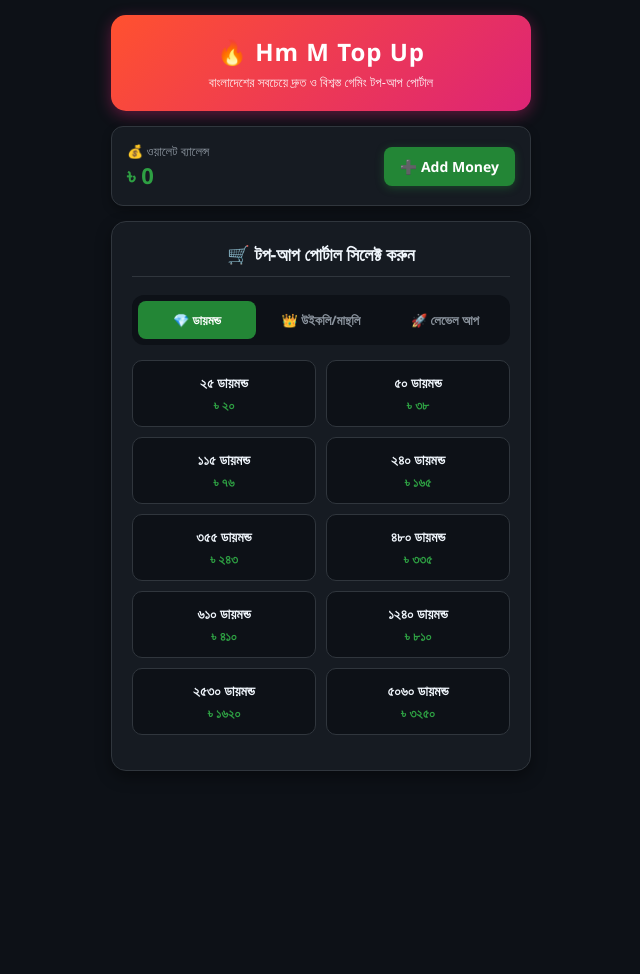
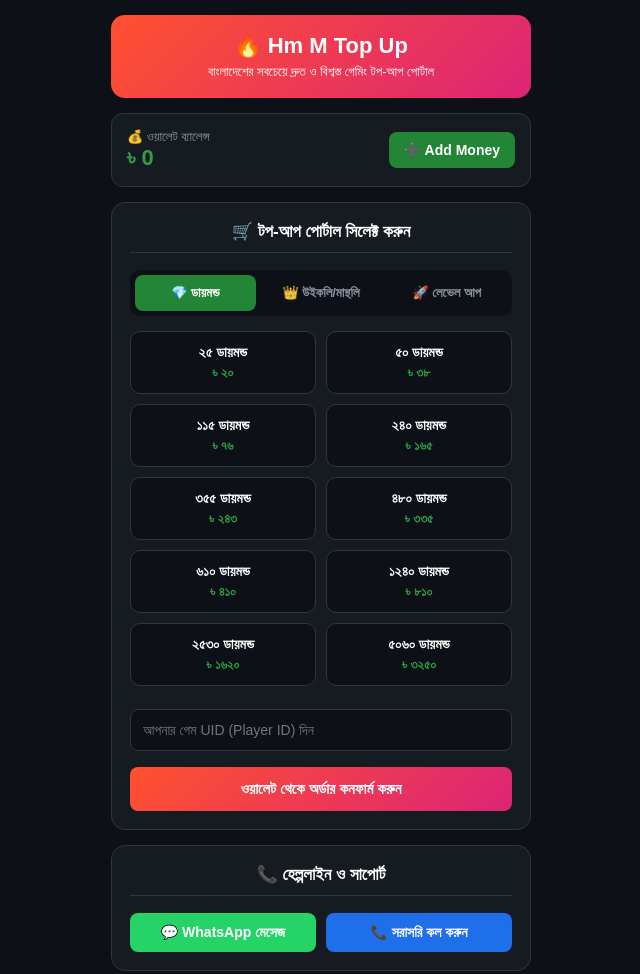
Before and after one commit to hmmojahid98-byte/Hm-M-top-up-, a plain HTML site: page index.html in a window 1280 px wide. Shown: the whole page, without its empty margins (319-959 px from the left). Before the commit the page ends 804 px from the top, so only its background shows below. Drawn offline with Linux system fonts and the light colour scheme.

Commit message:
Update index.html

```diff
--- a/index.html
+++ b/index.html
@@ -3,61 +3,41 @@
 <head>
     <meta charset="UTF-8">
     <meta name="viewport" content="width=device-width, initial-scale=1.0">
-    <title>Hm M Top Up - Official Gaming Store</title>
+    <title>Hm M Top Up</title>
     <style>
-        * { box-sizing: border-box; font-family: 'Segoe UI', Tahoma, Geneva, Verdana, sans-serif; }
-        body { background-color: #0d1117; color: #ffffff; margin: 0; padding: 15px; text-align: center; }
+        * { box-sizing: border-box; font-family: sans-serif; }
+        body { background: #0d1117; color: #fff; margin: 0; padding: 15px; text-align: center; }
         .container { max-width: 420px; margin: 0 auto; }
-
-        /* হেডার ডিজাইন */
-        .header { background: linear-gradient(135deg, #ff512f, #dd2476); padding: 20px; border-radius: 15px; margin-bottom: 15px; box-shadow: 0 4px 15px rgba(221, 36, 118, 0.4); }
-        .header h1 { margin: 0; font-size: 24px; letter-spacing: 1px; }
-        .header p { margin: 5px 0 0; font-size: 13px; opacity: 0.9; }
-
-        /* ওয়ালেট ব্যালেন্স ও অ্যাড মানি বাটন বার */
-        .wallet-bar { background: #161b22; padding: 15px; border-radius: 12px; border: 1px solid #30363d; display: flex; justify-content: space-between; align-items: center; margin-bottom: 15px; box-shadow: 0 4px 10px rgba(0,0,0,0.3); }
-        .wallet-info { text-align: left; }
-        .wallet-title { font-size: 13px; color: #8b949e; display: block; }
+        .header { background: linear-gradient(135deg, #ff512f, #dd2476); padding: 18px; border-radius: 14px; margin-bottom: 15px; }
+        .header h1 { margin: 0; font-size: 22px; }
+        .header p { margin: 5px 0 0; font-size: 13px; }
+        .wallet-bar { background: #161b22; padding: 15px; border-radius: 12px; border: 1px solid #30363d; display: flex; justify-content: space-between; align-items: center; margin-bottom: 15px; }
         .balance { font-size: 22px; font-weight: bold; color: #2ea043; }
-        .open-add-btn { background: #238636; color: white; border: none; padding: 10px 16px; border-radius: 8px; font-size: 14px; font-weight: bold; cursor: pointer; box-shadow: 0 2px 8px rgba(35, 134, 54, 0.4); }
-
-        /* কার্ড বক্স */
-        .card { background: #161b22; padding: 20px; border-radius: 15px; border: 1px solid #30363d; margin-bottom: 18px; box-shadow: 0 6px 15px rgba(0,0,0,0.4); }
-        .card h3 { margin-top: 0; font-size: 18px; color: #f0f6fc; border-bottom: 1px solid #30363d; padding-bottom: 10px; }
-
-        /* পেমেন্ট মেথড বাটন (বিকাশ ও নগদ) */
+        .open-add-btn { background: #238636; color: #fff; border: none; padding: 10px 15px; border-radius: 8px; font-size: 14px; font-weight: bold; cursor: pointer; }
+        .card { background: #161b22; padding: 18px; border-radius: 14px; border: 1px solid #30363d; margin-bottom: 15px; }
+        .card h3 { margin-top: 0; font-size: 17px; border-bottom: 1px solid #30363d; padding-bottom: 10px; }
         .pay-methods { display: flex; gap: 10px; margin-bottom: 15px; }
-        .pay-btn { flex: 1; padding: 12px; border-radius: 10px; border: 2px solid transparent; font-weight: bold; font-size: 15px; cursor: pointer; transition: 0.2s; color: white; }
+        .pay-btn { flex: 1; padding: 12px; border-radius: 8px; border: 2px solid transparent; font-weight: bold; font-size: 15px; cursor: pointer; color: #fff; }
         .bkash-btn { background: #e2136e; }
         .nagad-btn { background: #f6921e; }
-        .pay-btn.active { border-color: #ffffff; transform: scale(1.03); }
-
+        .pay-btn.active { border-color: #fff; }
         .number-display { background: #0d1117; padding: 12px; border-radius: 10px; border: 1px dashed #8b949e; margin-bottom: 12px; }
-        .number-text { font-size: 20px; font-weight: bold; color: #58a6ff; letter-spacing: 1px; margin: 5px 0; }
-        .copy-btn { background: #21262d; color: #c9d1d9; border: 1px solid #30363d; padding: 6px 14px; border-radius: 6px; font-size: 12px; cursor: pointer; }
-
-        /* পোর্টাল বা ট্যাব বাটন */
-        .portal-tabs { display: flex; gap: 6px; margin-bottom: 15px; background: #0d1117; padding: 6px; border-radius: 12px; }
-        .tab-btn { flex: 1; padding: 10px 5px; background: transparent; border: none; color: #8b949e; font-size: 13px; font-weight: bold; border-radius: 8px; cursor: pointer; transition: 0.3s; }
-        .tab-btn.active { background: #238636; color: white; }
-
-        /* প্যাকেজ গ্রিড ডিজাইন */
+        .number-text { font-size: 20px; font-weight: bold; color: #58a6ff; margin: 5px 0; }
+        .copy-btn { background: #21262d; color: #fff; border: 1px solid #30363d; padding: 6px 12px; border-radius: 6px; font-size: 12px; cursor: pointer; }
+        .portal-tabs { display: flex; gap: 5px; margin-bottom: 15px; background: #0d1117; padding: 5px; border-radius: 10px; }
+        .tab-btn { flex: 1; padding: 10px 4px; background: transparent; border: none; color: #8b949e; font-size: 13px; font-weight: bold; border-radius: 8px; cursor: pointer; }
+        .tab-btn.active { background: #238636; color: #fff; }
         .pkg-grid { display: grid; grid-template-columns: 1fr 1fr; gap: 10px; margin-bottom: 15px; }
-        .pkg-item { background: #0d1117; border: 1px solid #30363d; padding: 12px 8px; border-radius: 10px; cursor: pointer; transition: 0.2s; }
-        .pkg-item.selected { border-color: #ff512f; background: rgba(255, 81, 47, 0.15); }
-        .pkg-name { font-size: 14px; font-weight: bold; color: #f0f6fc; margin-bottom: 4px; }
+        .pkg-item { background: #0d1117; border: 1px solid #30363d; padding: 12px 6px; border-radius: 10px; cursor: pointer; }
+        .pkg-item.selected { border-color: #ff512f; background: rgba(255, 81, 47, 0.2); }
+        .pkg-name { font-size: 14px; font-weight: bold; margin-bottom: 4px; }
         .pkg-price { font-size: 13px; color: #2ea043; font-weight: bold; }
-
-        /* ইনপুট এবং মেইন বাটন */
-        input { width: 100%; padding: 12px; margin: 8px 0; border-radius: 8px; border: 1px solid #30363d; background: #0d1117; color: white; font-size: 14px; }
-        input:focus { outline: none; border-color: #58a6ff; }
-        .action-btn { width: 100%; padding: 13px; border: none; border-radius: 8px; font-size: 16px; font-weight: bold; color: white; cursor: pointer; margin-top: 8px; transition: 0.3s; }
+        input { width: 100%; padding: 12px; margin: 8px 0; border-radius: 8px; border: 1px solid #30363d; background: #0d1117; color: #fff; font-size: 14px; }
+        .action-btn { width: 100%; padding: 13px; border: none; border-radius: 8px; font-size: 15px; font-weight: bold; color: #fff; cursor: pointer; margin-top: 8px; }
         .btn-green { background: #238636; }
         .btn-orange { background: linear-gradient(135deg, #ff512f, #dd2476); }
-
-        /* হেল্পলাইন বাটন */
         .support-btns { display: flex; gap: 10px; margin-top: 10px; }
-        .wa-btn, .call-btn { flex: 1; text-decoration: none; padding: 11px; border-radius: 8px; color: white; font-weight: bold; font-size: 14px; }
+        .wa-btn, .call-btn { flex: 1; text-decoration: none; padding: 11px; border-radius: 8px; color: #fff; font-weight: bold; font-size: 14px; }
         .wa-btn { background: #25D366; }
         .call-btn { background: #1f6feb; }
     </style>
@@ -65,77 +45,100 @@
 <body>
 
 <div class="container">
-    <!-- হেডার -->
     <div class="header">
         <h1>🔥 Hm M Top Up</h1>
         <p>বাংলাদেশের সবচেয়ে দ্রুত ও বিশ্বস্ত গেমিং টপ-আপ পোর্টাল</p>
     </div>
 
-    <!-- ওয়ালেট ব্যালেন্স ও অ্যাড মানি অপশন -->
     <div class="wallet-bar">
-        <div class="wallet-info">
-            <span class="wallet-title">💰 ওয়ালেট ব্যালেন্স</span>
+        <div style="text-align: left;">
+            <span style="font-size: 13px; color: #8b949e; display: block;">💰 ওয়ালেট ব্যালেন্স</span>
             <span class="balance">৳ <span id="userBalance">0</span></span>
         </div>
-        <button class="open-add-btn" onclick="toggleAddMoneyBox()">➕ Add Money</button>
+        <button type="button" class="open-add-btn" id="btnToggleAdd">➕ Add Money</button>
     </div>
 
-    <!-- স্টেপ-বাই-স্টেপ অ্যাড মানি বক্স (শুরুতে লুকানো থাকবে) -->
     <div class="card" id="addMoneySection" style="display: none; border-color: #2ea043;">
         <h3>💳 পেমেন্ট মাধ্যম সিলেক্ট করুন</h3>
-
-        <!-- ধাপ ১: বিকাশ বা নগদ সিলেক্ট বাটন -->
         <div class="pay-methods">
-            <button class="pay-btn bkash-btn" onclick="selectPayment('bKash', '01881663599', this)">বিকাশ (bKash)</button>
-            <button class="pay-btn nagad-btn" onclick="selectPayment('Nagad', '01621459286', this)">নগদ (Nagad)</button>
+            <button type="button" class="pay-btn bkash-btn" id="btnBkash">বিকাশ (bKash)</button>
+            <button type="button" class="pay-btn nagad-btn" id="btnNagad">নগদ (Nagad)</button>
         </div>
 
-        <!-- ধাপ ২: সিলেক্ট করার পর নম্বর ও ফর্ম দেখাবে -->
         <div id="paymentFormArea" style="display: none;">
             <div class="number-display">
                 <div style="font-size: 13px; color: #8b949e;"><span id="methodLabel"></span> পার্সোনাল নম্বরে Send Money করুন:</div>
                 <div class="number-text" id="payNumber"></div>
-                <button class="copy-btn" onclick="copyNumber()">📋 নম্বর কপি করুন</button>
+                <button type="button" class="copy-btn" id="btnCopy">📋 নম্বর কপি করুন</button>
             </div>
-
             <input type="number" id="addAmount" placeholder="কত টাকা পাঠিয়েছেন? (যেমন: 100)">
             <input type="text" id="trxId" placeholder="Transaction ID (TrxID) দিন">
-            <button class="action-btn btn-green" onclick="addMoney()">টাকা অ্যাড কনফার্ম করুন</button>
+            <button type="button" class="action-btn btn-green" id="btnConfirmAdd">টাকা অ্যাড কনফার্ম করুন</button>
         </div>
     </div>
 
-    <!-- পোর্টাল সেকশন (ডায়মন্ড, মেম্বারশিপ, লেভেল আপ) -->
     <div class="card">
         <h3>🛒 টপ-আপ পোর্টাল সিলেক্ট করুন</h3>
-
         <div class="portal-tabs">
-            <button class="tab-btn active" onclick="switchPortal('diamond', this)">💎 ডায়মন্ড</button>
-            <button class="tab-btn" onclick="switchPortal('membership', this)">👑 উইকলি/মান্থলি</button>
-            <button class="tab-btn" onclick="switchPortal('levelup', this)">🚀 লেভেল আপ</button>
+            <button type="button" class="tab-btn active" id="tabDiamond">💎 ডায়মন্ড</button>
+            <button type="button" class="tab-btn" id="tabMember">👑 উইকলি/মান্থলি</button>
+            <button type="button" class="tab-btn" id="tabLevel">🚀 লেভেল আপ</button>
         </div>
 
-        <!-- পোর্টাল ১: ডায়মন্ড প্যাকেজ (আপডেটেড প্রাইস) -->
         <div id="portal-diamond" class="pkg-grid">
-            <div class="pkg-item" onclick="selectPkg(this, 20, '২৫ ডায়মন্ড')"><div class="pkg-name">২৫ ডায়মন্ড</div><div class="pkg-price">৳ ২০</div></div>
-            <div class="pkg-item" onclick="selectPkg(this, 38, '৫০ ডায়মন্ড')"><div class="pkg-name">৫০ ডায়মন্ড</div><div class="pkg-price">৳ ৩৮</div></div>
-            <div class="pkg-item" onclick="selectPkg(this, 76, '১১৫ ডায়মন্ড')"><div class="pkg-name">১১৫ ডায়মন্ড</div><div class="pkg-price">৳ ৭৬</div></div>
-            <div class="pkg-item" onclick="selectPkg(this, 165, '২৪০ ডায়মন্ড')"><div class="pkg-name">২৪০ ডায়মন্ড</div><div class="pkg-price">৳ ১৬৫</div></div>
-            <div class="pkg-item" onclick="selectPkg(this, 243, '৩৫৫ ডায়মন্ড')"><div class="pkg-name">৩৫৫ ডায়মন্ড</div><div class="pkg-price">৳ ২৪৩</div></div>
-            <div class="pkg-item" onclick="selectPkg(this, 335, '৪৮০ ডায়মন্ড')"><div class="pkg-name">৪৮০ ডায়মন্ড</div><div class="pkg-price">৳ ৩৩৫</div></div>
-            <div class="pkg-item" onclick="selectPkg(this, 410, '৬১০ ডায়মন্ড')"><div class="pkg-name">৬১০ ডায়মন্ড</div><div class="pkg-price">৳ ৪১০</div></div>
-            <div class="pkg-item" onclick="selectPkg(this, 810, '১২৪০ ডায়মন্ড')"><div class="pkg-name">১২৪০ ডায়মন্ড</div><div class="pkg-price">৳ ৮১০</div></div>
-            <div class="pkg-item" onclick="selectPkg(this, 1620, '২৫৩০ ডায়মন্ড')"><div class="pkg-name">২৫৩০ ডায়মন্ড</div><div class="pkg-price">৳ ১৬২০</div></div>
-            <div class="pkg-item" onclick="selectPkg(this, 3250, '৫০৬০ ডায়মন্ড')"><div class="pkg-name">৫০৬০ ডায়মন্ড</div><div class="pkg-price">৳ ৩২৫০</div></div>
+            <div class="pkg-item" data-price="20" data-name="২৫ ডায়মন্ড"><div class="pkg-name">২৫ ডায়মন্ড</div><div class="pkg-price">৳ ২০</div></div>
+            <div class="pkg-item" data-price="38" data-name="৫০ ডায়মন্ড"><div class="pkg-name">৫০ ডায়মন্ড</div><div class="pkg-price">৳ ৩৮</div></div>
+            <div class="pkg-item" data-price="76" data-name="১১৫ ডায়মন্ড"><div class="pkg-name">১১৫ ডায়মন্ড</div><div class="pkg-price">৳ ৭৬</div></div>
+            <div class="pkg-item" data-price="165" data-name="২৪০ ডায়মন্ড"><div class="pkg-name">২৪০ ডায়মন্ড</div><div class="pkg-price">৳ ১৬৫</div></div>
+            <div class="pkg-item" data-price="243" data-name="৩৫৫ ডায়মন্ড"><div class="pkg-name">৩৫৫ ডায়মন্ড</div><div class="pkg-price">৳ ২৪৩</div></div>
+            <div class="pkg-item" data-price="335" data-name="৪৮০ ডায়মন্ড"><div class="pkg-name">৪৮০ ডায়মন্ড</div><div class="pkg-price">৳ ৩৩৫</div></div>
+            <div class="pkg-item" data-price="410" data-name="৬১০ ডায়মন্ড"><div class="pkg-name">৬১০ ডায়মন্ড</div><div class="pkg-price">৳ ৪১০</div></div>
+            <div class="pkg-item" data-price="810" data-name="১২৪০ ডায়মন্ড"><div class="pkg-name">১২৪০ ডায়মন্ড</div><div class="pkg-price">৳ ৮১০</div></div>
+            <div class="pkg-item" data-price="1620" data-name="২৫৩০ ডায়মন্ড"><div class="pkg-name">২৫৩০ ডায়মন্ড</div><div class="pkg-price">৳ ১৬২০</div></div>
+            <div class="pkg-item" data-price="3250" data-name="৫০৬০ ডায়মন্ড"><div class="pkg-name">৫০৬০ ডায়মন্ড</div><div class="pkg-price">৳ ৩২৫০</div></div>
         </div>
 
-        <!-- পোর্টাল ২: উইকলি ও মান্থলি মেম্বারশিপ (আপডেটেড প্রাইস) -->
         <div id="portal-membership" class="pkg-grid" style="display: none;">
-            <div class="pkg-item" onclick="selectPkg(this, 38, 'উইকলি লাইট (Weekly Lite)')"><div class="pkg-name">উইকলি লাইট</div><div class="pkg-price">৳ ৩৮</div></div>
-            <div class="pkg-item" onclick="selectPkg(this, 145, 'উইকলি মেম্বারশিপ (Weekly)')"><div class="pkg-name">উইকলি মেম্বারশিপ</div><div class="pkg-price">৳ ১৪৫</div></div>
-            <div class="pkg-item" onclick="selectPkg(this, 745, 'মান্থলি মেম্বারশিপ (Monthly)')"><div class="pkg-name">মান্থলি মেম্বারশিপ</div><div class="pkg-price">৳ ৭৪৫</div></div>
-            <div class="pkg-item" onclick="selectPkg(this, 900, 'উইকলি + মান্থলি কম্বো')"><div class="pkg-name">উইকলি + মান্থলি</div><div class="pkg-price">৳ ৯০০</div></div>
+            <div class="pkg-item" data-price="38" data-name="উইকলি লাইট"><div class="pkg-name">উইকলি লাইট</div><div class="pkg-price">৳ ৩৮</div></div>
+            <div class="pkg-item" data-price="145" data-name="উইকলি মেম্বারশিপ"><div class="pkg-name">উইকলি মেম্বারশিপ</div><div class="pkg-price">৳ ১৪৫</div></div>
+            <div class="pkg-item" data-price="745" data-name="মান্থলি মেম্বারশিপ"><div class="pkg-name">মান্থলি মেম্বারশিপ</div><div class="pkg-price">৳ ৭৪৫</div></div>
+            <div class="pkg-item" data-price="900" data-name="উইকলি + মান্থলি"><div class="pkg-name">উইকলি + মান্থলি</div><div class="pkg-price">৳ ৯০০</div></div>
         </div>
 
-        <!-- পোর্টাল ৩: লেভেল আপ পাস (আপডেটেড প্রাইস) -->
         <div id="portal-levelup" class="pkg-grid" style="display: none;">
-            <div class="pkg-item" onclick="selectPkg(this, 150, 'ফুল লেভেল আপ পাস (Full)')"><div class="pkg-name">ফুল লেভেল আপ পাস</div><div class="pkg-price">৳ ১৫০</div></div>
+            <div class="pkg-item" data-price="150" data-name="ফুল লেভেল আপ পাস"><div class="pkg-name">ফুল লেভেল আপ পাস</div><div class="pkg-price">৳ ১৫০</div></div>
+            <div class="pkg-item" data-price="40" data-name="লেভেল ৬ প্যাক"><div class="pkg-name">লেভেল ৬ প্যাক</div><div class="pkg-price">৳ ৪০</div></div>
+            <div class="pkg-item" data-price="55" data-name="লেভেল ১০ প্যাক"><div class="pkg-name">লেভেল ১০ প্যাক</div><div class="pkg-price">৳ ৫৫</div></div>
+            <div class="pkg-item" data-price="80" data-name="লেভেল ২০ প্যাক"><div class="pkg-name">লেভেল ২০ প্যাক</div><div class="pkg-price">৳ ৮০</div></div>
+        </div>
+
+        <input type="text" id="playerId" placeholder="আপনার গেম UID (Player ID) দিন">
+        <button type="button" class="action-btn btn-orange" id="btnBuy">ওয়ালেট থেকে অর্ডার কনফার্ম করুন</button>
+    </div>
+
+    <div class="card">
+        <h3>📞 হেল্পলাইন ও সাপোর্ট</h3>
+        <div class="support-btns">
+            <a href="https://wa.me" class="wa-btn" target="_blank">💬 WhatsApp মেসেজ</a>
+            <a href="tel:+8801621459286" class="call-btn">📞 সরাসরি কল করুন</a>
+        </div>
+    </div>
+</div>
+
+<script>
+document.addEventListener("DOMContentLoaded", function() {
+    const adminWhatsApp = "8801621459286";
+    let balance = parseInt(localStorage.getItem("hmm_wallet")) || 0;
+    document.getElementById("userBalance").innerText = balance;
+
+    let selectedMethod = "";
+    let selectedPrice = 0;
+    let selectedPkgName = "";
+
+    // Add Money বক্স খোলা/বন্ধ
+    document.getElementById("btnToggleAdd").addEventListener("click", function() {
+        const box = document.getElementById("addMoneySection");
+        box.style.display = (box.style.display === "none") ? "block" : "none";
+    });
+
+    // বিকাশ সিলেক্ট
```
